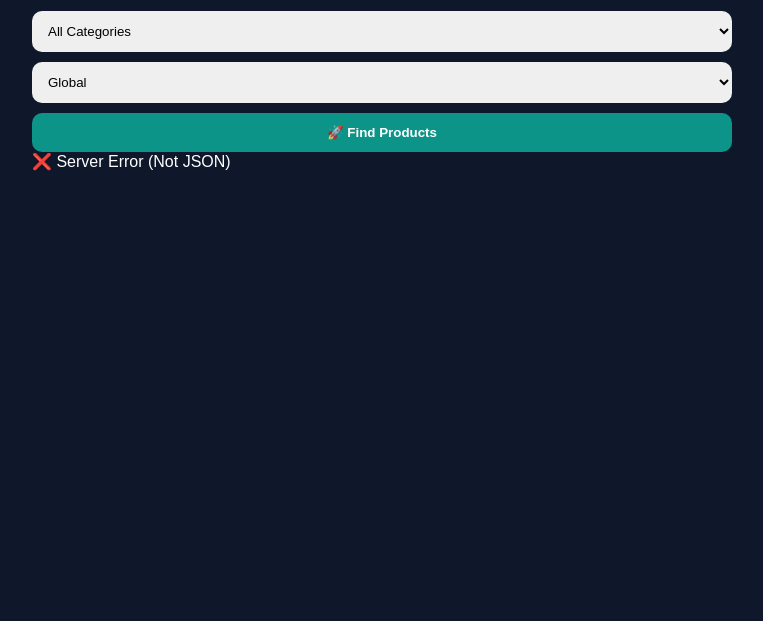
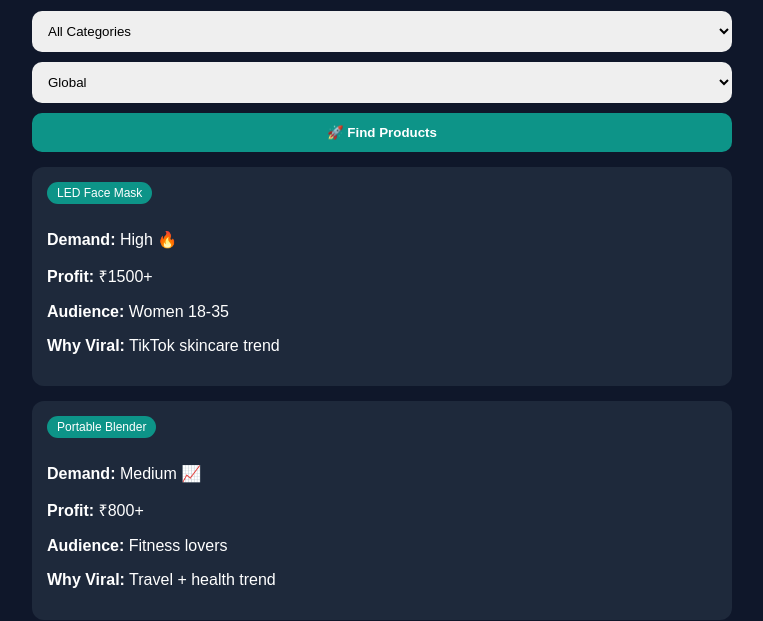
Before and after one commit to ritesh3397/listinggenie, a plain HTML site: page products.html in a window 1280 px wide. Both pictures are taken after a click on the button "🚀 Find Products". Shown: the part 179-800 px from the top of the page, without its empty margins (258-1021 px from the left). Drawn offline with Linux system fonts and the light colour scheme; no server answers.

Commit message:
Update products.html

```diff
--- a/products.html
+++ b/products.html
@@ -93,6 +93,7 @@ function goBack(){
   window.location.href = "index.html";
 }
 
+// ✅ WORKING VERSION (NO API ERROR)
 async function findProducts(){
 
   const category = document.getElementById("category").value;
@@ -101,42 +102,36 @@ async function findProducts(){
   const resultsDiv = document.getElementById("results");
   resultsDiv.innerHTML = "⏳ Finding winning products...";
 
-  try{
+  // 🔥 Dummy Data (future me API laga denge)
+  const data = {
+    products: [
+      {
+        name: "LED Face Mask",
+        demand: "High 🔥",
+        profit: "₹1500+",
+        audience: "Women 18-35",
+        viral: "TikTok skincare trend"
+      },
+      {
+        name: "Portable Blender",
+        demand: "Medium 📈",
+        profit: "₹800+",
+        audience: "Fitness lovers",
+        viral: "Travel + health trend"
+      },
+      {
+        name: "Posture Corrector",
+        demand: "High 🔥",
+        profit: "₹1200+",
+        audience: "Office workers",
+        viral: "Back pain solution"
+      }
+    ]
+  };
 
-    const res = await fetch("/api/products",{
-      method:"POST",
-      headers:{
-        "Content-Type":"application/json"
-      },
-      body: JSON.stringify({
-        category,
-        country
-      })
-    });
-
-    // 🔥 SAFE RESPONSE FIX
-    const text = await res.text();
-
-    let data;
-
-    try{
-      data = JSON.parse(text);
-    }catch{
-      console.log("RAW RESPONSE:", text);
-      resultsDiv.innerHTML = "❌ Server Error (Not JSON)";
-      return;
-    }
-
-    if(data.error){
-      resultsDiv.innerHTML = "❌ " + data.error;
-      return;
-    }
-
+  setTimeout(() => {
     displayProducts(data.products);
-
-  }catch(err){
-    resultsDiv.innerHTML = "❌ Error: " + err.message;
-  }
+  }, 1000);
 }
 
 function displayProducts(products){
@@ -144,21 +139,16 @@ function displayProducts(products){
   const resultsDiv = document.getElementById("results");
   resultsDiv.innerHTML = "";
 
-  if(!products || products.length === 0){
-    resultsDiv.innerHTML = "❌ No products found";
-    return;
-  }
-
   products.forEach(p => {
 
     resultsDiv.innerHTML += `
       <div class="card">
-        <div class="badge">${p.name || "Product"}</div>
+        <div class="badge">${p.name}</div>
 
-        <p><b>📈 Demand:</b> ${p.demand || "-"}</p>
-        <p><b>💰 Profit:</b> ${p.profit || "-"}</p>
-        <p><b>🎯 Audience:</b> ${p.audience || "-"}</p>
-        <p><b>🔥 Why Viral:</b> ${p.viral || "-"}</p>
+        <p><b>Demand:</b> ${p.demand}</p>
+        <p><b>Profit:</b> ${p.profit}</p>
+        <p><b>Audience:</b> ${p.audience}</p>
+        <p><b>Why Viral:</b> ${p.viral}</p>
       </div>
     `;
 
```
